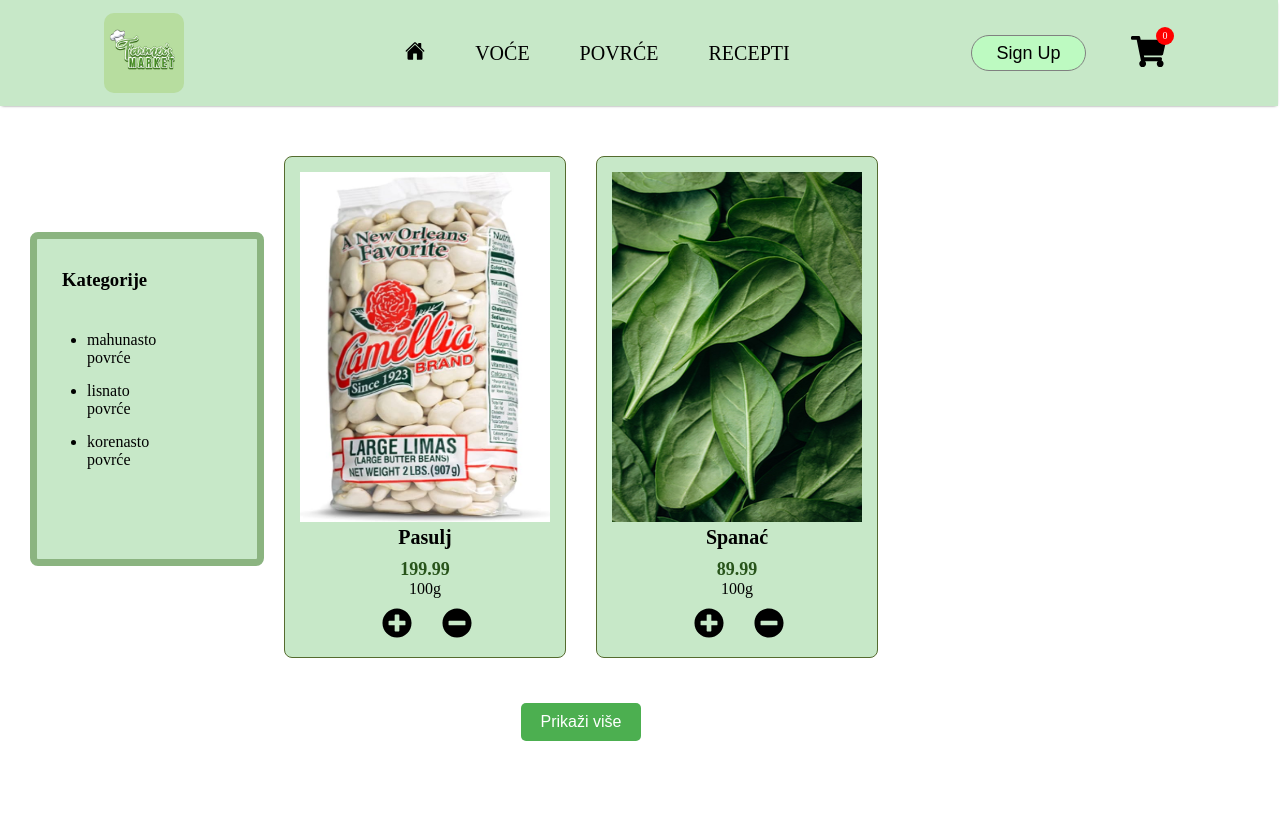
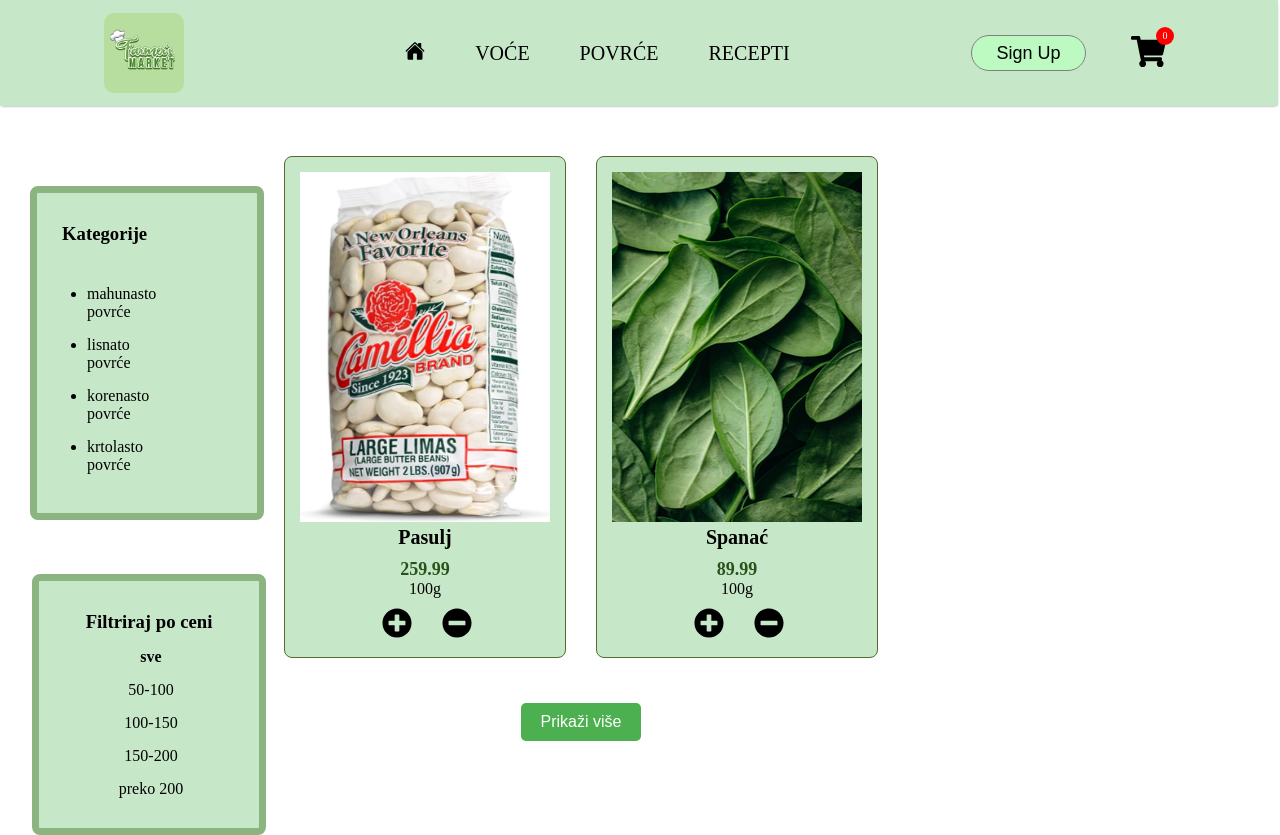
Before and after one commit to elab-development/klijentske-veb-tehnologije-2024-2022-0155-e-pijaca, a React (Vite) app: page /povrce in a window 1280 px wide. Before the commit the page ends 800 px from the top, so only its background shows below. Built offline with nearby package versions, Linux system fonts and the light colour scheme.

Commit message:
dodatni filteri proizvoda

```diff
--- a/src/App.tsx
+++ b/src/App.tsx
@@ -1,42 +1,72 @@
 import './App.css';
 import Home from './Components/Home';
 import Navbar from './Components/Navbar';
-import { BrowserRouter, Routes, Route } from 'react-router-dom';
+import { BrowserRouter, Routes, Route} from 'react-router-dom';
 import LoginSignup from './Components/Prijava/LoginSignup';
 import Login from './Components/Prijava/Login';
 import Voce from './Components/Voce';
 import Povrce from './Components/Povrce';
 import CategoryFilter from './Components/CategoryFilter';
+import PriceRangeFilter from './Components/PriceRangeFilter';
 import Cart from './Components/Cart';
 import useCart from './Components/UseCart';
 import { useEffect, useState } from 'react';
-import {proizvod,voce, povrce, voceCategories, povrceCategories, products} from './models/Data';
+import { proizvod, voce, povrce, voceCategories, povrceCategories, products } from './models/Data';
 import Recepti from './Components/Recepti';
-
-
-
 
 function App() {
   const { cartNum, cartProducts, addToCart, deleteFromCart } = useCart(products);
 
-
   const [selectedVoceCategory, setSelectedVoceCategory] = useState<string>('sve');
   const [selectedPovrceCategory, setSelectedPovrceCategory] = useState<string>('sve');
-
+  const [selectedVocePriceRange, setSelectedVocePriceRange] = useState<string>('sve');
+  const [selectedPovrcePriceRange, setSelectedPovrcePriceRange] = useState<string>('sve');
 
   const resetVoceCategory = () => setSelectedVoceCategory('sve');
   const resetPovrceCategory = () => setSelectedPovrceCategory('sve');
-
+  const resetVocePriceRange = () => setSelectedVocePriceRange('sve');
+  const resetPovrcePriceRange = () => setSelectedPovrcePriceRange('sve');
 
   useEffect(() => {
     resetVoceCategory();
     resetPovrceCategory();
   }, []);
 
+  const filteredVoce = voce
+    .filter((product) => selectedVoceCategory === 'sve' || product.family === selectedVoceCategory)
+    .filter((product) => {
+      const price = product.cena;
+      switch (selectedVocePriceRange) {
+        case '50-100':
+          return price >= 50 && price <= 100;
+        case '100-150':
+          return price > 100 && price <= 150;
+        case '150-200':
+          return price > 150 && price <= 200;
+        case 'preko 200':
+          return price > 200;
+        default:
+          return true;
+      }
+    });
 
-  const filteredVoce = selectedVoceCategory === 'sve' ? voce : voce.filter(product => product.family === selectedVoceCategory);
-  const filteredPovrce = selectedPovrceCategory === 'sve' ? povrce : povrce.filter(product => product.family === selectedPovrceCategory);
-
+  const filteredPovrce = povrce
+    .filter((product) => selectedPovrceCategory === 'sve' || product.family === selectedPovrceCategory)
+    .filter((product) => {
+      const price = product.cena;
+      switch (selectedPovrcePriceRange) {
+        case '50-100':
+          return price >= 50 && price <= 100;
+        case '100-150':
+          return price > 100 && price <= 150;
+        case '150-200':
+          return price > 150 && price <= 200;
+        case 'preko 200':
+          return price > 200;
+        default:
+          return true;
+      }
+    });
 
   return (
     <div>
@@ -44,24 +74,34 @@
         <Navbar cartNum={cartNum} />
         <Routes>
           <>
-            <Route path='/' element={<Home proizvod={proizvod} products={products} onAdd={addToCart} onDelete={deleteFromCart} />} />
-            <Route path='/voce' element={
+            <Route
+              path='/'
+              element={<Home proizvod={proizvod} products={products} onAdd={addToCart} onDelete={deleteFromCart} />}
+            />
+            <Route
+              path='/voce'
+              element={
                 <div className='container'>
                   <div className="category-filter">
                    <CategoryFilter categories={voceCategories} selectedCategory={selectedVoceCategory} onSelectCategory={setSelectedVoceCategory} />
+                    <PriceRangeFilter selectedPriceRange={selectedVocePriceRange} onSelectPriceRange={setSelectedVocePriceRange} />
                     </div>
-                <Voce voce={filteredVoce} onAdd={addToCart} onDelete={deleteFromCart} resetCategory={resetVoceCategory}/>
-
-              </div>} />
-            <Route path='/povrce' element={
+                  <Voce voce={filteredVoce} onAdd={addToCart} onDelete={deleteFromCart} resetCategory={resetVoceCategory} selectedCategory={selectedVoceCategory} selectedPriceRange={selectedVocePriceRange} resetPrice={resetVocePriceRange}/>
+                </div>
+              }
+            />
+            <Route
+              path='/povrce'
+              element={
                 <div className='container'>
                   <div className="category-filter">
                     <CategoryFilter categories={povrceCategories} selectedCategory={selectedPovrceCategory} onSelectCategory={setSelectedPovrceCategory} />
+                    <PriceRangeFilter selectedPriceRange={selectedPovrcePriceRange} onSelectPriceRange={setSelectedPovrcePriceRange} />
                   </div>
-                <Povrce povrce={filteredPovrce} onAdd={addToCart} onDelete={deleteFromCart} resetCategory={resetPovrceCategory} />
-              </div>} />
-
-
+                  <Povrce povrce={filteredPovrce} onAdd={addToCart} onDelete={deleteFromCart} resetCategory={resetPovrceCategory} selectedCategory={selectedPovrceCategory} selectedPriceRange={selectedPovrcePriceRange} resetPrice={resetPovrcePriceRange} />
+                </div>
+              }
+            />
             <Route path='/recepti' element={<Recepti />} />
             <Route path='/signup' element={<LoginSignup />} />
             <Route path='/login' element={<Login />} />
@@ -73,5 +113,4 @@
   );
 }
 
-
 export default App;
--- a/src/Components/Povrce.tsx
+++ b/src/Components/Povrce.tsx
@@ -1,46 +1,65 @@
-import { Product } from '../models/Product'
+import React, { useEffect, useState } from 'react';
+import { Product } from '../models/Product';
 import IndividualP from './IndividualP';
 import '../css/VocePovrce.css';
-import { useEffect, useState } from 'react';
-interface povrceProps{
+
+interface PovrceProps {
   povrce: Product[];
   onAdd: (id: number) => void;
   onDelete: (id: number) => void;
   resetCategory: () => void;
+  selectedCategory: string;
+  selectedPriceRange: string;
+  resetPrice: () => void;
 }
 
-
-const Povrce: React.FC<povrceProps> = ({povrce , onAdd, onDelete, resetCategory}) => {
+const Povrce: React.FC<PovrceProps> = ({ povrce, onAdd, onDelete, resetCategory, selectedCategory, selectedPriceRange,resetPrice }) => {
   const [visibleProducts, setVisibleProducts] = useState(2);
-
 
   useEffect(() => {
     resetCategory();
+    resetPrice();
   }, []);
 
+  const filterByPriceRange = (product: Product) => {
+    const price = product.cena;
+    switch (selectedPriceRange) {
+      case '50-100':
+        return price >= 50 && price <= 100;
+      case '100-150':
+        return price > 100 && price <= 150;
+      case '150-200':
+        return price > 150 && price <= 200;
+      case 'preko 200':
+        return price > 200;
+      default:
+        return true;
+    }
+  };
+
+  const filteredPovrce = povrce
+    .filter((product) => selectedCategory === 'sve' || product.family === selectedCategory)
+    .filter(filterByPriceRange);
 
   const showMoreProducts = () => {
-    setVisibleProducts(prevVisibleProducts => prevVisibleProducts + 2);
+    setVisibleProducts((prevVisibleProducts) => prevVisibleProducts + 2);
   };
 
   return (
-
     <div className="povrce-ind-container">
       <div className="povrce-ind">
-        {povrce.length ===0 ? "Nema proizvoda" : povrce.slice(0, visibleProducts).map((p) => (
+        {filteredPovrce.length === 0 ? "Nema proizvoda" : filteredPovrce.slice(0, visibleProducts).map((p) => (
           <IndividualP key={p.id}
             oneP={p}
             onAdd={() => onAdd(p.id)}
-        onDelete={() => onDelete(p.id)}/>
+            onDelete={() => onDelete(p.id)} />
         ))}
-        </div>{visibleProducts < povrce.length && (
+      </div>
+      {visibleProducts < filteredPovrce.length && (
         <button className="show-more-btn" onClick={showMoreProducts}>Prikaži više</button>
       )}
     </div>
   );
+};
 
-
-}
-
-
-export default Povrce
+export default Povrce;
--- /dev/null
+++ b/src/Components/PriceRangeFilter.tsx
@@ -0,0 +1,30 @@
+import React from 'react';
+import '../css/VocePovrce.css';
+
+interface PriceRangeFilterProps {
+  selectedPriceRange: string;
+  onSelectPriceRange: (range: string) => void;
+}
+
+const PriceRangeFilter: React.FC<PriceRangeFilterProps> = ({ selectedPriceRange, onSelectPriceRange }) => {
+  const priceRanges = ['sve', '50-100', '100-150', '150-200', 'preko 200'];
+
+  return (
+    <div className="price-filter">
+      <h3>Filtriraj po ceni</h3>
+      <ul>
+        {priceRanges.map((range) => (
+          <li
+            key={range}
+            onClick={() => onSelectPriceRange(range)}
+            style={{ cursor: 'pointer', fontWeight: selectedPriceRange === range ? 'bold' : 'normal' }}
+          >
+            {range}
+          </li>
+        ))}
+      </ul>
+    </div>
+  );
+};
+
+export default PriceRangeFilter;
--- a/src/Components/Voce.tsx
+++ b/src/Components/Voce.tsx
@@ -1,41 +1,65 @@
-import { Product } from '../models/Product'
+import React, { useEffect, useState } from 'react';
+import { Product } from '../models/Product';
 import IndividualP from './IndividualP';
 import '../css/VocePovrce.css';
-import { useEffect, useState } from 'react';
 
-interface voceProps{
+interface VoceProps {
   voce: Product[];
   onAdd: (id: number) => void;
   onDelete: (id: number) => void;
   resetCategory: () => void;
+  resetPrice: () => void;
+  selectedCategory: string;
+  selectedPriceRange: string;
 }
 
-const Voce: React.FC<voceProps> = ({voce ,onAdd, onDelete, resetCategory }) => {
+const Voce: React.FC<VoceProps> = ({ voce, onAdd, onDelete, resetCategory, selectedCategory, selectedPriceRange, resetPrice }) => {
   const [visibleProducts, setVisibleProducts] = useState(2);
 
   useEffect(() => {
     resetCategory();
+    resetPrice();
   }, []);
 
+  const filterByPriceRange = (product: Product) => {
+    const price = product.cena;
+    switch (selectedPriceRange) {
+      case '50-100':
+        return price >= 50 && price <= 100;
+      case '100-150':
+        return price > 100 && price <= 150;
+      case '150-200':
+        return price > 150 && price <= 200;
+      case 'preko 200':
+        return price > 200;
+      default:
+        return true;
+    }
+  };
+
+  const filteredVoce = voce
+    .filter((product) => selectedCategory === 'sve' || product.family === selectedCategory)
+    .filter(filterByPriceRange);
+
   const showMoreProducts = () => {
-    setVisibleProducts(prevVisibleProducts => prevVisibleProducts + 2);
+    setVisibleProducts((prevVisibleProducts) => prevVisibleProducts + 2);
   };
 
   return (
     <div className="voce-ind-container">
       <div className="voce-ind">
-      {voce.length === 0 ? "Nema proizvoda" : voce.slice(0, visibleProducts).map((v) => (
+        {filteredVoce.length === 0 ? "Nema proizvoda" : filteredVoce.slice(0, visibleProducts).map((v) => (
           <IndividualP key={v.id}
             oneP={v}
             onAdd={() => onAdd(v.id)}
             onDelete={() => onDelete(v.id)} />
         ))}
       </div>
-    {visibleProducts < voce.length && (
+      {visibleProducts < filteredVoce.length && (
         <button className="show-more-btn" onClick={showMoreProducts}>Prikaži više</button>
       )}
     </div>
   );
-}
+};
 
-export default Voce
+export default Voce;
--- a/src/css/VocePovrce.css
+++ b/src/css/VocePovrce.css
@@ -7,14 +7,13 @@
   width: 10%;
   max-height: 300px;
   margin-left: 30px;
-  margin-top: 126px;
+  margin-top: 80px;
   text-align: center;
   padding: 10px;
   border: 7px solid #8bb480;
   border-radius: 8px;
   background-color:rgba(186, 227, 187, 0.8);
 }
-
 
 .category-filter li {
   width: 20%;
@@ -56,3 +55,29 @@
 .show-more-btn:hover {
   background-color: #45a049;
 }
+
+.price-filter {
+  width: 80%;
+  max-height: 300px;
+  margin-left: -15px;
+  margin-top: 100px;
+  text-align: center;
+  padding: 30px;
+  border: 7px solid #8bb480;
+  border-radius: 8px;
+  background-color: rgba(186, 227, 187, 0.8);
+}
+
+.price-filter h3 {
+  margin: 0;
+  padding: 0;
+  display: block;
+  margin-bottom: 20px;
+  display: inline;
+}
+
+.price-filter li {
+  width: 70%;
+  margin-top: 15px;
+  list-style-type:  none;
+}
--- a/src/models/Data.ts
+++ b/src/models/Data.ts
@@ -20,12 +20,12 @@
   new Product(5, 'Badem', 'Sirovi bademi su dobar izvor vitamina E, kalcijuma, fosfora, gvožđa i magnezijuma. Sadrži i cink, selen, bakar i nijacin. U odnosu na ostale orašaste plodove badem je jedan od najhranljivijih.'
     , 100, 'g', 'jezgrasto voće', 199.99),
   new Product(6, 'Trešnje', 'U Japanu postoji tradicija koja se zove "Hanamija" koja podrazumeva ispijanje sakea (japanske vrste rakije) ispod drveta sakure ili ume, tj. ispod drveta autohtonih vrsta trešanja. Sa ovom tradicijom Japanci su krenuli još 710. godine a poštuju je i danas. '
-    , 500, 'g', 'koštuničavo voće', 199.99)
+    , 100, 'g', 'koštuničavo voće', 59.99)
 ];
 
 export const povrce: Product[] = [
   new Product(7, 'Pasulj', 'Pasulj ili grah je naziv za seme nekoliko biljaka iz porodice mahunarki (Fabaceae). Postoji oko 70 vrsta ovog povrća. To je jednogodišnja zeljasta biljka koja sazreva u jesen. Kao i sve mahunarke, sadrži mnogo belančevina, ali su one fiziološki nepotpune'
-    , 100, 'g', 'mahunasto povrće', 199.99),
+    , 100, 'g', 'mahunasto povrće', 259.99),
   new Product(8, 'Spanać', 'Spanać je na evropsku trpezu dospeo tek u 11. veku, kada su ga Mavari doneli u Španiju. Veruje se da ova biljka potiče iz Persije, a da je u Kinu dospela u 7. veku nakon što je tamo, kao dar, poslao kralj Nepala. '
     , 100, 'g', 'lisnato povrće', 89.99),
   new Product(9, 'Blitva', 'Blitva, kao i drugo zeleno lisnato povrće, ima veoma hranljive listove, što je čini popularnom komponentom zdrave ishrane.[3] Blitva se koristila u kuvanju vekovima, ali pošto je ista vrsta kao i cvekla, i slična povrću kao što je artičoka, uobičajeni nazivi koje kuvari i kulture koriste za blitvu mogu biti zbunjujući'
@@ -48,7 +48,8 @@
 export const povrceCategories: string[] = [
   'mahunasto povrće',
   'lisnato povrće',
-  'korenasto povrće'
+  'korenasto povrće',
+  'krtolasto povrće'
 ];
 
 export const products: Product[] = [...voce, ...povrce];
```
Lines whose indentation alone changed are shown as unchanged.
